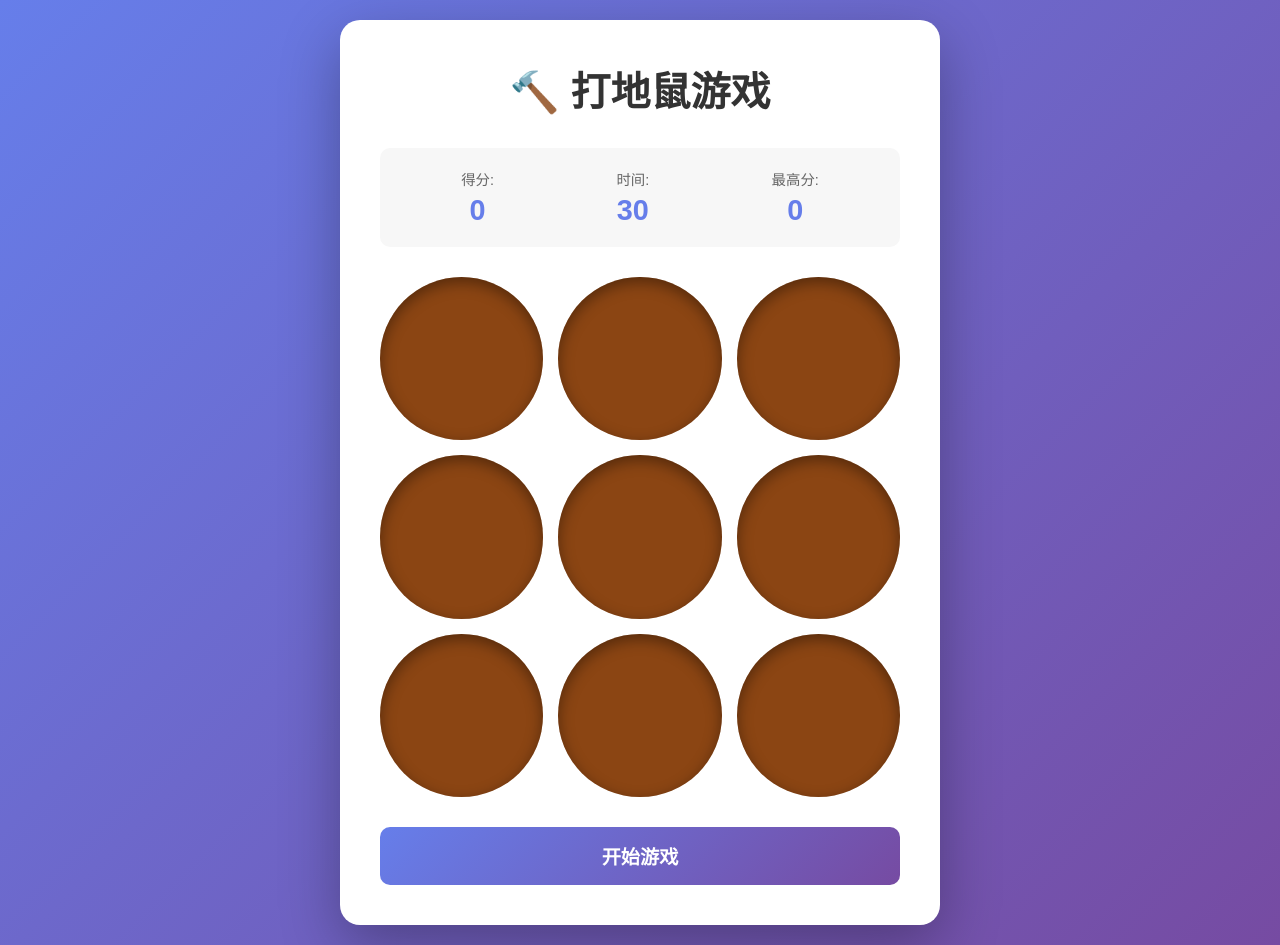
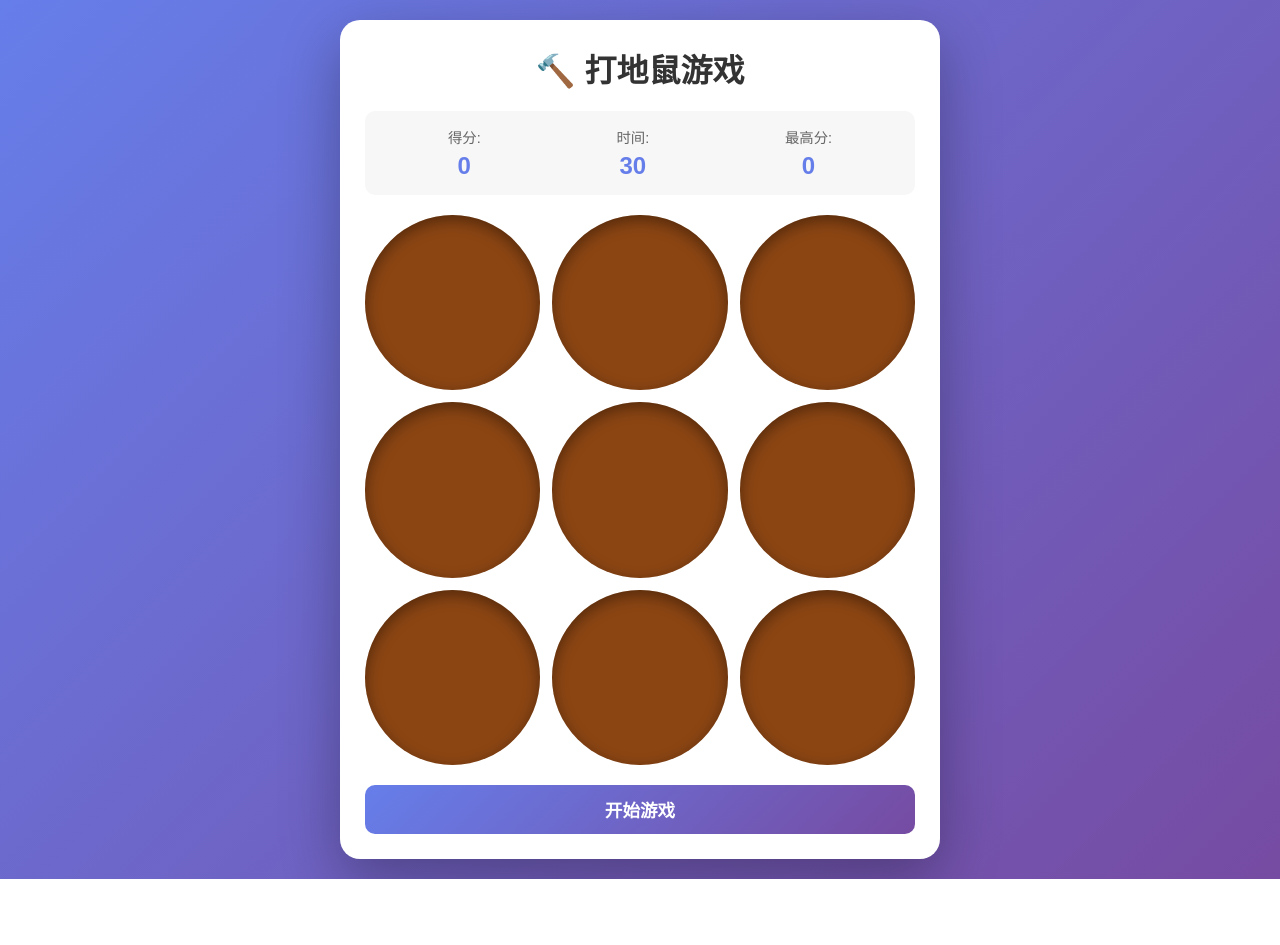
Before and after one commit to meta-one/whack-a-mole-game, a plain HTML site: page index.html in a window 1280 px wide. After the commit the page ends 879 px from the top, so only its background shows below. Drawn offline with Linux system fonts and the light colour scheme.

Commit message:
调小UI整体高度

```diff
--- a/style.css
+++ b/style.css
@@ -17,7 +17,7 @@ body {
 .container {
     background: white;
     border-radius: 20px;
-    padding: 40px;
+    padding: 25px;
     box-shadow: 0 20px 60px rgba(0, 0, 0, 0.3);
     max-width: 600px;
     width: 100%;
@@ -26,15 +26,15 @@ body {
 h1 {
     text-align: center;
     color: #333;
-    margin-bottom: 30px;
-    font-size: 2.5em;
+    margin-bottom: 20px;
+    font-size: 2em;
 }
 
 .scoreboard {
     display: flex;
     justify-content: space-around;
-    margin-bottom: 30px;
-    padding: 20px;
+    margin-bottom: 20px;
+    padding: 15px;
     background: #f7f7f7;
     border-radius: 10px;
 }
@@ -52,7 +52,7 @@ h1 {
 
 .value {
     display: block;
-    font-size: 1.8em;
+    font-size: 1.5em;
     font-weight: bold;
     color: #667eea;
 }
@@ -60,8 +60,8 @@ h1 {
 .game-board {
     display: grid;
     grid-template-columns: repeat(3, 1fr);
-    gap: 15px;
-    margin-bottom: 30px;
+    gap: 12px;
+    margin-bottom: 20px;
 }
 
 .hole {
@@ -97,7 +97,7 @@ h1 {
 
 .mole::before {
     content: '🐹';
-    font-size: 3em;
+    font-size: 2.5em;
 }
 
 .mole.up {
@@ -117,8 +117,8 @@ h1 {
 
 .start-btn {
     width: 100%;
-    padding: 15px;
-    font-size: 1.2em;
+    padding: 12px;
+    font-size: 1.1em;
     font-weight: bold;
     color: white;
     background: linear-gradient(135deg, #667eea 0%, #764ba2 100%);
```
